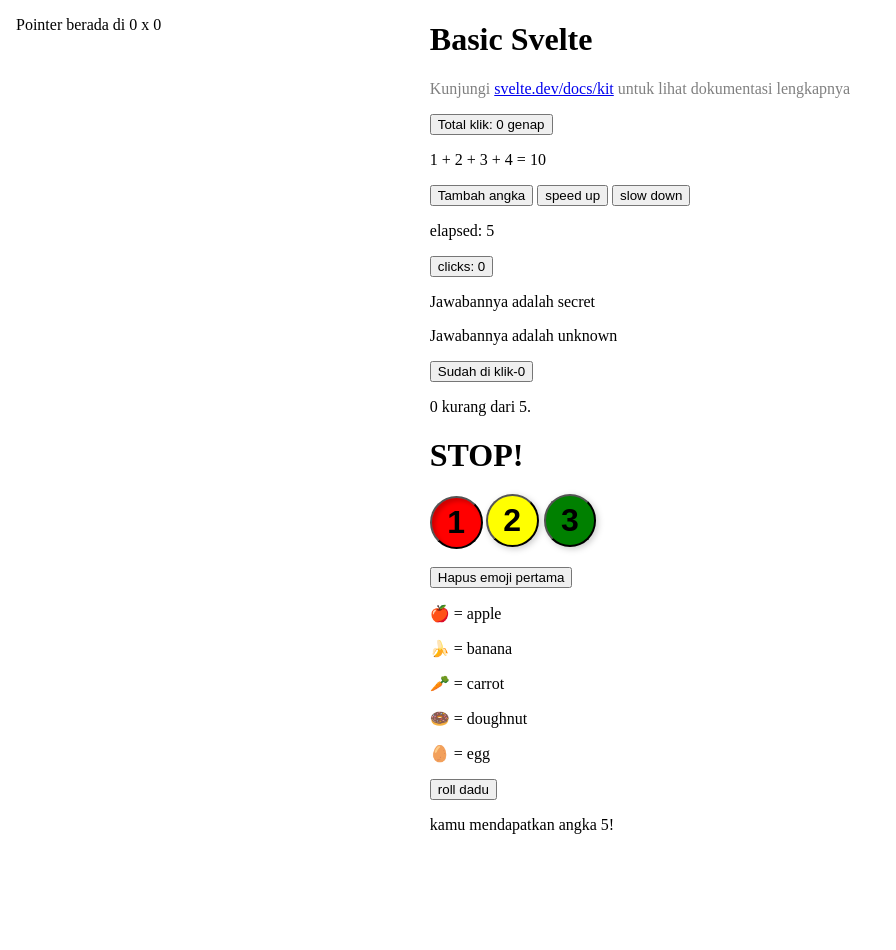
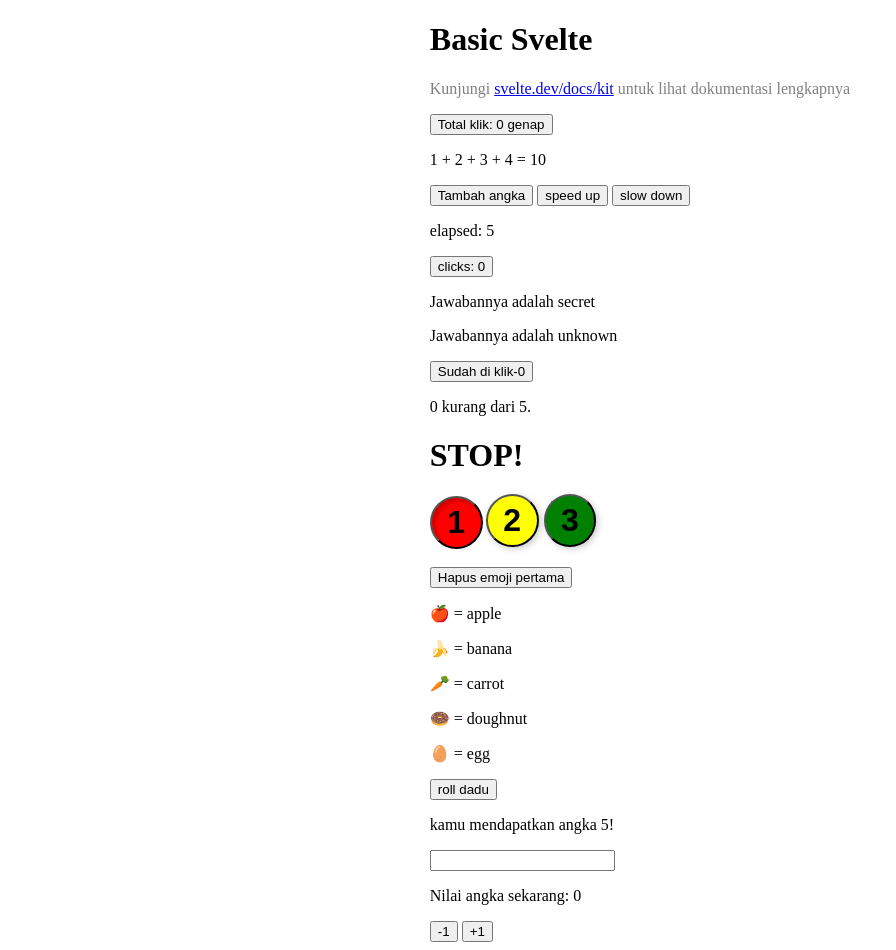
Before and after one commit to Zulhaditya/svelte-learn, a SvelteKit app: page / in a window 1280 px wide. Shown: the whole page, without its empty margins (0-896 px from the left). Before the commit the page ends 850 px from the top, so only its background shows below. Built offline with nearby package versions, Linux system fonts and the light colour scheme.

Commit message:
UPDATE : components event and capturing

```diff
--- a/src/routes/+page.svelte
+++ b/src/routes/+page.svelte
@@ -1,15 +1,17 @@
 <!-- script tag untuk javascript/typescript-->
 <script lang="ts">
   import AwaitBlock from "./AwaitBlock.svelte";
+  import Capturing from "./Capturing.svelte";
   import Counter from "./Counter.svelte";
   import DeepState from "./DeepState.svelte";
-  import DomEvents from "./DOMEvents.svelte";
   import EachStatement from "./EachStatement.svelte";
   import Effects from "./Effects.svelte";
   import IfStatement from "./IfStatement.svelte";
   import KeyedEachStatement from "./KeyedEachStatement.svelte";
   import Nested from "./Nested.svelte";
   import State from "./State.svelte";
+  import DomEvents from "./DOMEvents.svelte";
+  import ComponentEvents from "./ComponentEvents.svelte";
 
   let name = "Svelte";
   // let src = "/static/favicon.png";
@@ -34,7 +36,9 @@
   <EachStatement />
   <KeyedEachStatement />
   <AwaitBlock />
-  <DomEvents />
+  <!-- <DomEvents /> -->
+  <Capturing />
+  <ComponentEvents />
 </div>
 
 <!-- style tag digunakan untuk styling dengan css atau tailwind -->
--- /dev/null
+++ b/src/routes/Capturing.svelte
@@ -0,0 +1,3 @@
+<div onkeydowncapture={(e) => alert(`<div> ${e.key}`)} role="presentation">
+  <input onkeydowncapture={(e) => alert(`<input> ${e.key}`)} />
+</div>
--- /dev/null
+++ b/src/routes/ComponentEvents.svelte
@@ -0,0 +1,9 @@
+<script lang="ts">
+  import Stepper from "./Stepper.svelte";
+
+  let value = $state(0);
+</script>
+
+<p>Nilai angka sekarang: {value}</p>
+
+<Stepper increment={() => (value += 1)} decrement={() => (value -= 1)} />
--- /dev/null
+++ b/src/routes/Stepper.svelte
@@ -0,0 +1,6 @@
+<script lang="ts">
+  let { increment, decrement } = $props();
+</script>
+
+<button onclick={decrement}>-1</button>
+<button onclick={increment}>+1</button>
```
